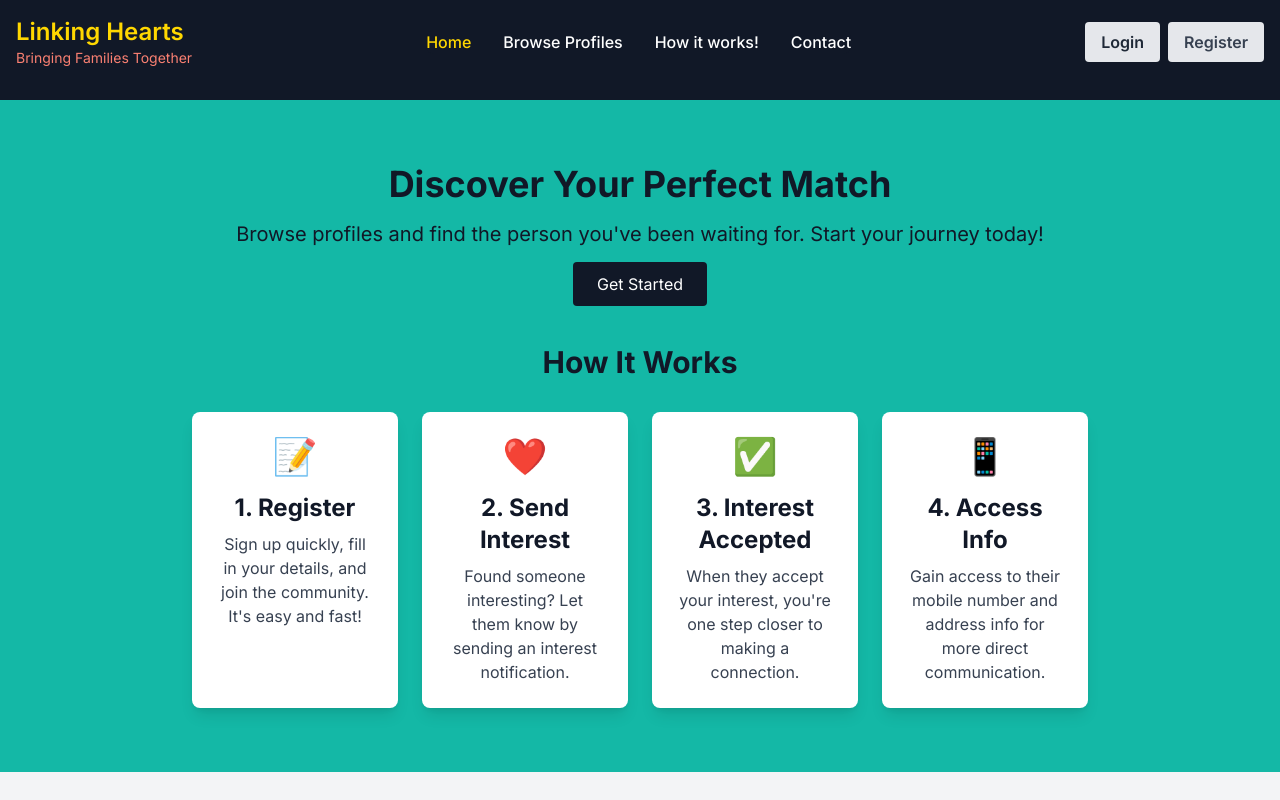
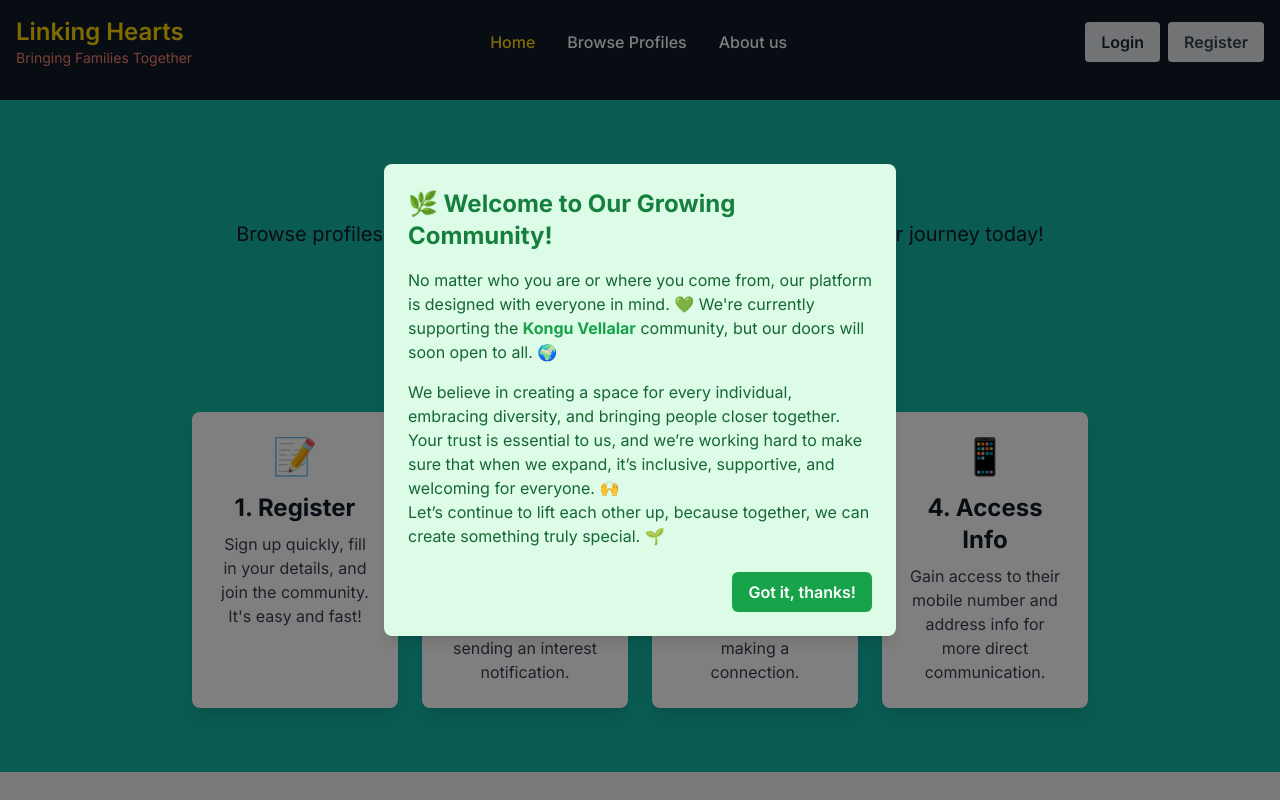
Before and after one commit to chelladurai-1997/interesting-stories, a Next.js app: page / in a window 1280 px wide. Shown: the top 800 px of the page. Built offline with nearby package versions, Linux system fonts and the light colour scheme.

Commit message:
feat: what we offer section is added

```diff
--- /dev/null
+++ b/app/components/molecules/NoticePopup/NoticePopup.tsx
@@ -0,0 +1,57 @@
+"use client";
+import React, { useState, useEffect } from "react";
+
+const NoticePopup = () => {
+  const [isOpen, setIsOpen] = useState(false);
+
+  // Check localStorage for the "popupShown" flag when the component mounts
+  useEffect(() => {
+    const hasSeenPopup = localStorage.getItem("popupShown");
+    if (!hasSeenPopup) {
+      setIsOpen(true); // Show the popup if the flag is not set
+    }
+  }, []);
+
+  const handleClose = () => {
+    localStorage.setItem("popupShown", "true"); // Set the flag in localStorage
+    setIsOpen(false); // Close the popup
+  };
+
+  if (!isOpen) return null; // Don't render the popup if it's not open
+
+  return (
+    <div className="fixed inset-0 flex items-center justify-center bg-black bg-opacity-50 z-50">
+      <div className="bg-green-100 rounded-lg p-6 shadow-lg max-w-lg w-full">
+        <h2 className="text-2xl font-bold text-green-700 mb-4 flex items-center">
+          🌿 Welcome to Our Growing Community!
+        </h2>
+        <p className="text-green-800 mb-4">
+          No matter who you are or where you come from, our platform is designed
+          with everyone in mind. 💚 We're currently supporting the{" "}
+          <span className="font-bold text-green-600">Kongu Vellalar</span>{" "}
+          community, but our doors will soon open to all. 🌍
+        </p>
+        <p className="text-green-800">
+          We believe in creating a space for every individual, embracing
+          diversity, and bringing people closer together. Your trust is
+          essential to us, and we’re working hard to make sure that when we
+          expand, it’s inclusive, supportive, and welcoming for everyone. 🙌
+        </p>
+        <p className="text-green-800">
+          Let’s continue to lift each other up, because together, we can create
+          something truly special. 🌱
+        </p>
+        <div className="flex justify-end mt-6">
+          <button
+            className="px-4 py-2 bg-green-600 text-white font-semibold rounded-md transition"
+            onClick={handleClose}
+          >
+            Got it, thanks!
+          </button>
+        </div>
+      </div>
+    </div>
+  );
+};
+
+export default NoticePopup;
--- a/app/components/molecules/WelcomeBanner/WelcomeBanner.tsx
+++ b/app/components/molecules/WelcomeBanner/WelcomeBanner.tsx
@@ -34,7 +34,7 @@ const WelcomeBanner = () => {
           href={"/profiles"}
           className="mt-4 bg-gray-900 text-white px-6 py-3 rounded hover:bg-gray-700 transition duration-300 focus:outline-none focus:ring-2 focus:ring-gray-400"
         >
-          {hasVisited ? "View Profiles" : "Get Started"}
+          {hasVisited ? "Explore Profiles" : "Get Started"}
         </Link>
       </div>
 
--- a/app/components/organism/Header/Header.tsx
+++ b/app/components/organism/Header/Header.tsx
@@ -57,8 +57,7 @@ const Header: React.FC<HeaderProps> = ({ showSearchForm }) => {
   const navLinks = [
     { href: "/", text: "Home" },
     { href: "/profiles", text: "Browse Profiles" },
-    { href: "#", text: "How it works!" },
-    { href: "#", text: "Contact" },
+    { href: "#", text: "About us" },
   ];
 
   return (
@@ -196,7 +195,7 @@ const Header: React.FC<HeaderProps> = ({ showSearchForm }) => {
 
           {/* Desktop menu */}
           <div className="hidden w-full md:flex md:w-auto md:order-1">
-            <ul className="flex flex-col font-medium p-4 md:p-0 mt-4 border rounded-lg md:space-x-8 rtl:space-x-reverse md:flex-row md:mt-0 md:border-0 bg-gray-800 bg-gray-900 border-gray-700">
+            <ul className="flex flex-col font-medium p-4 md:p-0 mt-4 border rounded-lg md:space-x-8 rtl:space-x-reverse md:flex-row md:mt-0 md:border-0 bg-gray-900  border-gray-700">
               {navLinks.map((link, index) => (
                 <li key={index}>
                   <Link
--- a/app/components/organism/ProfileList/ProfileList.tsx
+++ b/app/components/organism/ProfileList/ProfileList.tsx
@@ -58,7 +58,7 @@ const ProfileList: React.FC = () => {
 
   return (
     <div className="flex justify-center mx-auto">
-      <div className="max-w-screen-xl w-full p-4">
+      <div className="max-w-screen-xl w-full p-4 ">
         <h1 className="text-4xl font-bold mb-4 text-teal-600 text-center">
           Profiles
         </h1>
--- a/app/components/organism/QuickAccess/QuickAccess.tsx
+++ b/app/components/organism/QuickAccess/QuickAccess.tsx
@@ -1,10 +1,39 @@
 const QuickAccess: React.FC = () => (
   <section className="bg-gray-100 py-12">
     <div className="container mx-auto text-center">
-      <div>
-        <h2 className="text-3xl font-bold text-gray-700">Our Services</h2>
-        <p className="text-gray-500 mt-2">Coming Soon!</p>
+      <h2 className="text-4xl font-bold text-gray-800 mb-12">Our Services</h2>
+
+      <div className="grid grid-cols-1 md:grid-cols-2 gap-8">
+        {/* Free Services Card */}
+        <div className="bg-green-100 p-8 rounded-lg shadow-lg">
+          <h3 className="text-2xl font-semibold text-green-800 mb-6">
+            🎉 Free Services
+          </h3>
+          <ul className="text-left text-gray-700 space-y-3">
+            <li>✅ Profile Registration</li>
+            <li>✅ Manual Verification Via Call</li>
+            <li>✅ Send Unlimited Interests</li>
+            <li>✅ View Unlimited Contact Details After Acceptance</li>
+            <li>✅ Get Visitor Insights</li>
+          </ul>
+        </div>
+
+        {/* Paid Services Card */}
+        <div className="bg-blue-100 p-8 rounded-lg shadow-lg">
+          <h3 className="text-2xl font-semibold text-blue-800 mb-6">
+            💼 Paid Support
+          </h3>
+          <ul className="text-left text-gray-700 space-y-3">
+            <li>🤝 Personalized Assistance</li>
+            <li>📝 Handle All Communication on Your Behalf</li>
+            <li>📅 Schedule Visits as Needed</li>
+            <li>💰 Flexible Payment Options</li>
+            <li>✅ Ensure Genuine Interactions</li>
+          </ul>
+        </div>
       </div>
+
+      <p className="text-gray-500 mt-8">🎉🎉🎉</p>
     </div>
   </section>
 );
--- a/app/page.tsx
+++ b/app/page.tsx
@@ -2,12 +2,14 @@ import Header from "./components/organism/Header/Header";
 import QuickAccess from "./components/organism/QuickAccess/QuickAccess";
 import WelcomeBanner from "./components/molecules/WelcomeBanner/WelcomeBanner";
 import Footer from "./components/organism/Footer/Footer";
+import NoticePopup from "./components/molecules/NoticePopup/NoticePopup";
 
 export default function Home() {
   return (
     <main>
       <Header />
       <WelcomeBanner />
+      <NoticePopup />
       <QuickAccess />
     </main>
   );
--- a/app/profiles/page.tsx
+++ b/app/profiles/page.tsx
@@ -10,7 +10,6 @@ export default function Home() {
       <Suspense>
         <ProfileList />
       </Suspense>
-      <QuickAccess />
     </main>
   );
 }
```
